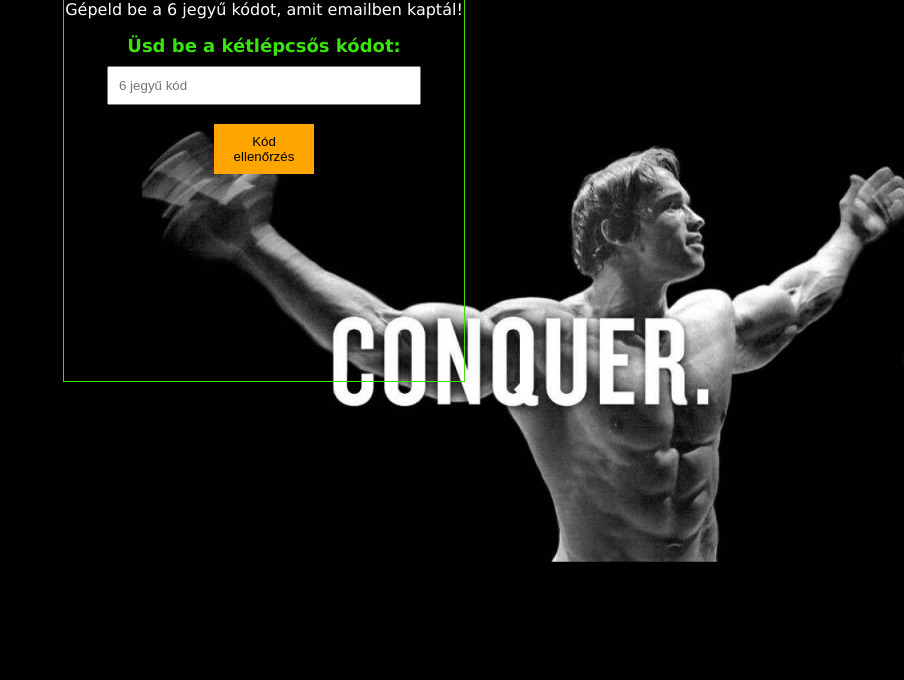
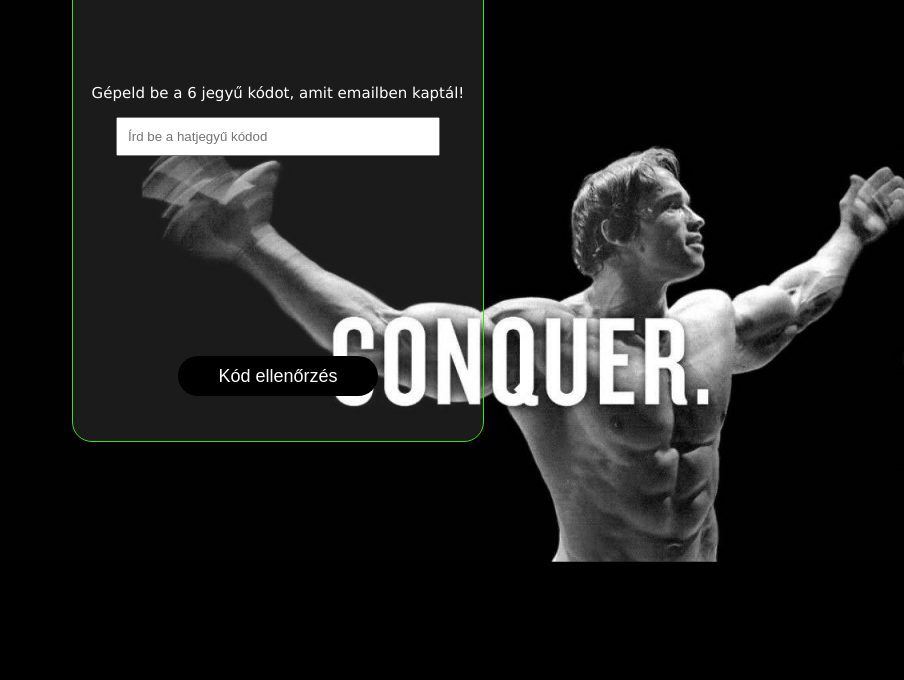
Before and after one commit to Pisti1304/Vizsga, a plain HTML site: page 2fa.html in a window 1280 px wide. Shown: the part 120-800 px from the top of the page, without its empty margins (376-1280 px from the left). Drawn offline with Linux system fonts and the light colour scheme.

Commit message:
Kétlépcsős stílusa kész

```diff
--- a/2fa.html
+++ b/2fa.html
@@ -8,12 +8,11 @@
 </head>
 <body>
     <div id="ketlepcsos">
-        <h1 id="ketlepcso_szoveg1">Kétlépcsős Bejelentkezés</h1>
-        <p id="ketlepcso_szoveg2">Gépeld be a 6 jegyű kódot, amit emailben kaptál! <br>
-        <!-- Email címed: <?php echo ($_SESSION['email']); ?></p> -->
-        <form method="post" action="2fahit.php">
-            <label class="ketlepcso_label" for="otp">Üsd be a kétlépcsős kódot:</label><br>
-            <input type="number" name="otp" pattern="\d{6}" placeholder="6 jegyű kód" class="hatjegyukod" required><br><br>
+        <h2 id="ketlepcso_szoveg1">Kétlépcsős Bejelentkezés</h2>
+
+        <form id="lepcsos_form" method="post" action="2fahit.php">
+            <p id="ketlepcso_szoveg2">Gépeld be a 6 jegyű kódot, amit emailben kaptál!</p>
+            <input type="number" class="hatjegyukod" placeholder="Írd be a hatjegyű kódod" required>
             <button type="submit" class="ketfaktor_gomb">Kód ellenőrzés</button>
         </form>
     </div>
--- a/style.css
+++ b/style.css
@@ -22,7 +22,6 @@ a {
 .legordulo-menu{
     display: none;
 }
-
 
 /*ANIMÁCIÓK*/
 
@@ -246,31 +245,17 @@ a {
 /*KÉTLÉPCSŐS BEJELENTKEZÉS OLDAL*/
 
 #ketlepcsos {
+    position: absolute;
+    height: 500px;
+    width: 400px;
+    padding: 5px;
+    top: 50px;
+    left: 35%;
+    margin: auto;
+    background-color: rgba(255, 255, 255, 0.1);
     border: 1px solid rgb(59, 227, 13);
-    width: 400px;
-    margin: auto;
-    height: 500px;
     text-align: center;
-}
-
-.ketfaktor_gomb {
-    background-color: orange;
-    border: 1px solid orange;
-    width: 100px;
-    padding: 9px;
-}
-
-.hatjegyukod[type=number] {
-    width: 290px;
-    padding: 10px;
-    margin-top: 10px;
-
-}
-
-.ketlepcso_label {
-    font-weight: bold;
-    font-size: 18px;
-    color: rgb(59, 227, 13);
+    border-radius: 20px;
 }
 
 #ketlepcso_szoveg1 {
@@ -279,7 +264,36 @@ a {
 
 #ketlepcso_szoveg2 {
     color: white;
+    font-size: 15px;
 }
+
+#lepcsos_form{
+    margin-top: 100px;
+}
+
+.ketfaktor_gomb{
+    margin-top: 200px;
+    height: 40px;
+    width: 200px;
+    padding: 10px;
+    font-size: 18px;
+    border-radius: 20px;
+    color: white;
+    background-color: black;
+    border: none;
+    cursor: pointer;
+}
+
+.ketfaktor_gomb:hover{
+    color: rgb(59, 227, 13);
+}
+
+.hatjegyukod[type=number] {
+    width: 300px;
+    padding: 10px;
+    outline: none;
+}
+
 
 /*NAVBAR - STÍLUSOK*/
 
@@ -499,7 +513,6 @@ footer {
     transform: scale(1.2);
 }
 
-
 /*RESZPONZÍV - MOBIL*/
 
 @media only screen and (max-width: 768px) {
@@ -517,6 +530,19 @@ footer {
         height: 45px;
         cursor: pointer;
         right: 20px;
+    }
+
+    #ketlepcsos{
+        background-color: rgba(255, 255, 255, 0.1);
+        left: 10%;
+    }
+
+    #lepcsos_form{
+        margin-top: 100px;
+    }
+
+    .ketfaktor_gomb{
+        margin-top: 200px;
     }
 
     .zar-reszmenu{
@@ -628,8 +654,6 @@ footer {
 
 
 
-
-
 /*WEBSHOP*/
 
 #szoveg1 {
@@ -637,8 +661,6 @@ footer {
     text-align: center;
     font-size: 20px;
 }
-
-
 
 #keret {
     position: relative;
```
Also changed, not shown: index.html (+6 -4 lines), script.js (+0 -61 lines).
